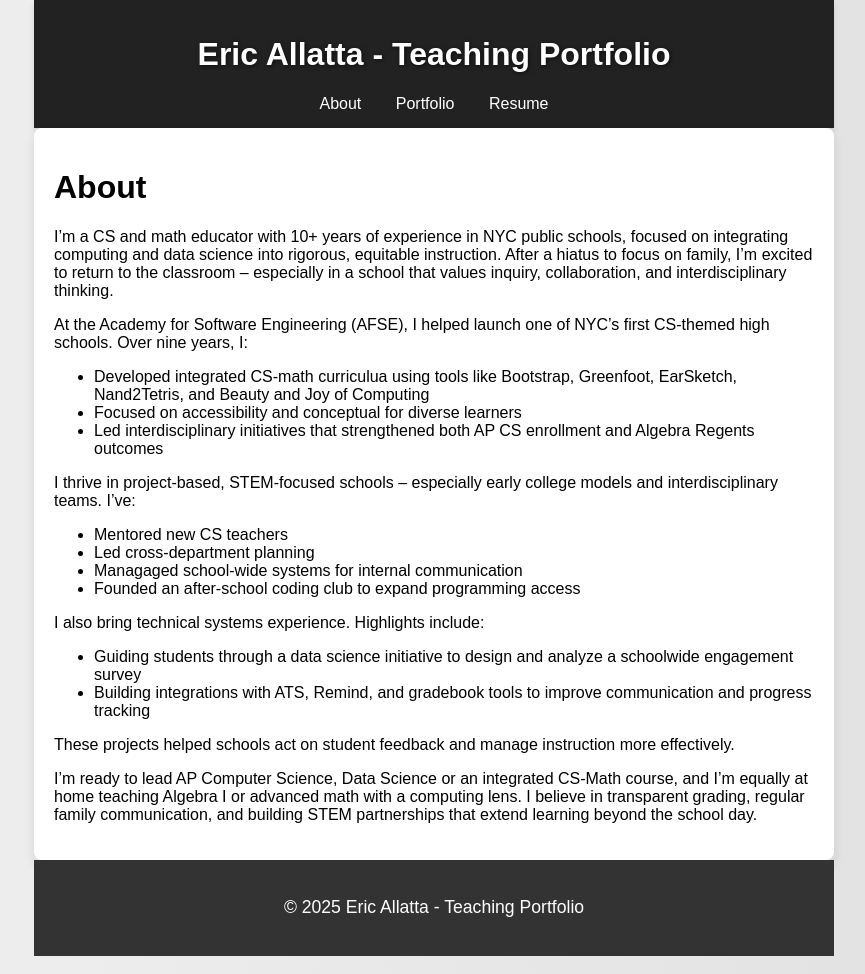
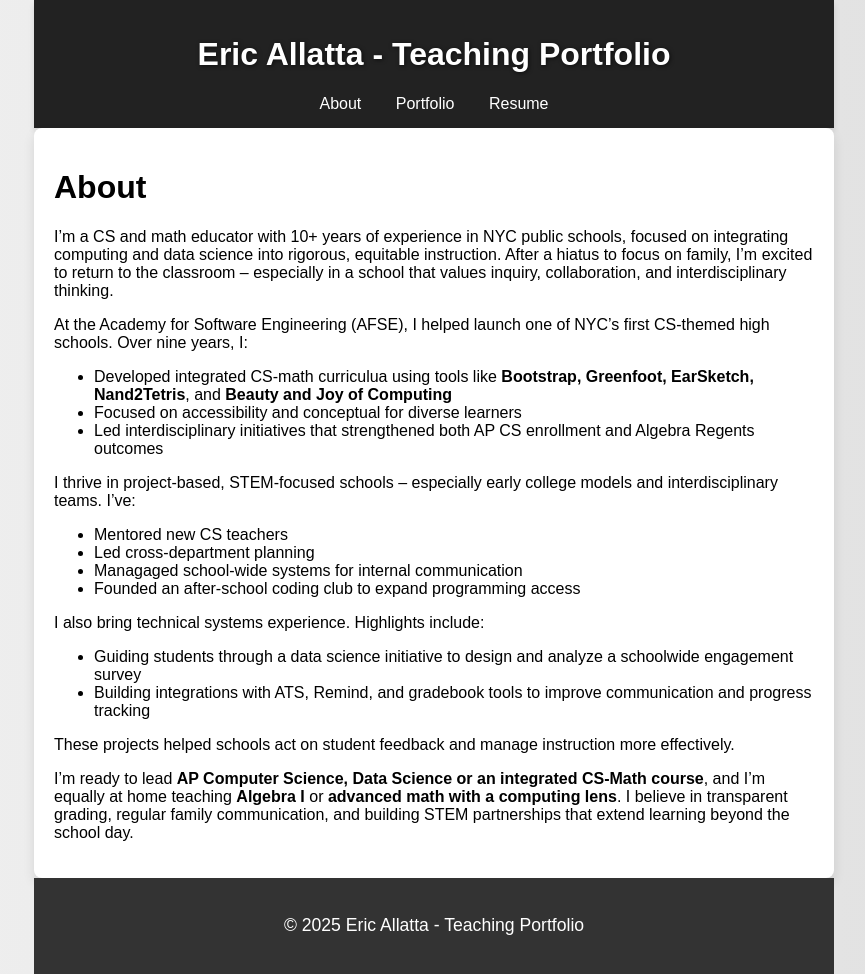
Before and after one commit to MrAllatta/teaching-portfolio, a Jekyll site: the page built from about.md, in a window 1280 px wide. Shown: the whole page, without its empty margins (206-1071 px from the left). Built offline with Jekyll 4.4.1, drawn with Linux system fonts in a browser that asks for light colours.

Commit message:
formatting

```diff
--- a/about.md
+++ b/about.md
@@ -7,7 +7,7 @@ permalink: /about/
 I'm a CS and math educator with 10+ years of experience in NYC public schools, focused on integrating computing and data science into rigorous, equitable instruction. After a hiatus to focus on family, I'm excited to return to the classroom -- especially in a school that values inquiry, collaboration, and interdisciplinary thinking.
 
 At the Academy for Software Engineering (AFSE), I helped launch one of NYC's first CS-themed high schools. Over nine years, I:
-- Developed integrated CS-math curriculua using tools like Bootstrap, Greenfoot, EarSketch, Nand2Tetris, and Beauty and Joy of Computing
+- Developed integrated CS-math curriculua using tools like **Bootstrap, Greenfoot, EarSketch, Nand2Tetris**, and **Beauty and Joy of Computing**
 - Focused on accessibility and conceptual for diverse learners
 - Led interdisciplinary initiatives that strengthened both AP CS enrollment and Algebra Regents outcomes
 
@@ -23,4 +23,4 @@ I also bring technical systems experience. Highlights include:
 
 These projects helped schools act on student feedback and manage instruction more effectively.
 
-I'm ready to lead AP Computer Science, Data Science or an integrated CS-Math course, and I'm equally at home teaching Algebra I or advanced math with a computing lens. I believe in transparent grading, regular family communication, and building STEM partnerships that extend learning beyond the school day.
+I'm ready to lead **AP Computer Science, Data Science or an integrated CS-Math course**, and I'm equally at home teaching **Algebra I** or **advanced math with a computing lens**. I believe in transparent grading, regular family communication, and building STEM partnerships that extend learning beyond the school day.
```
